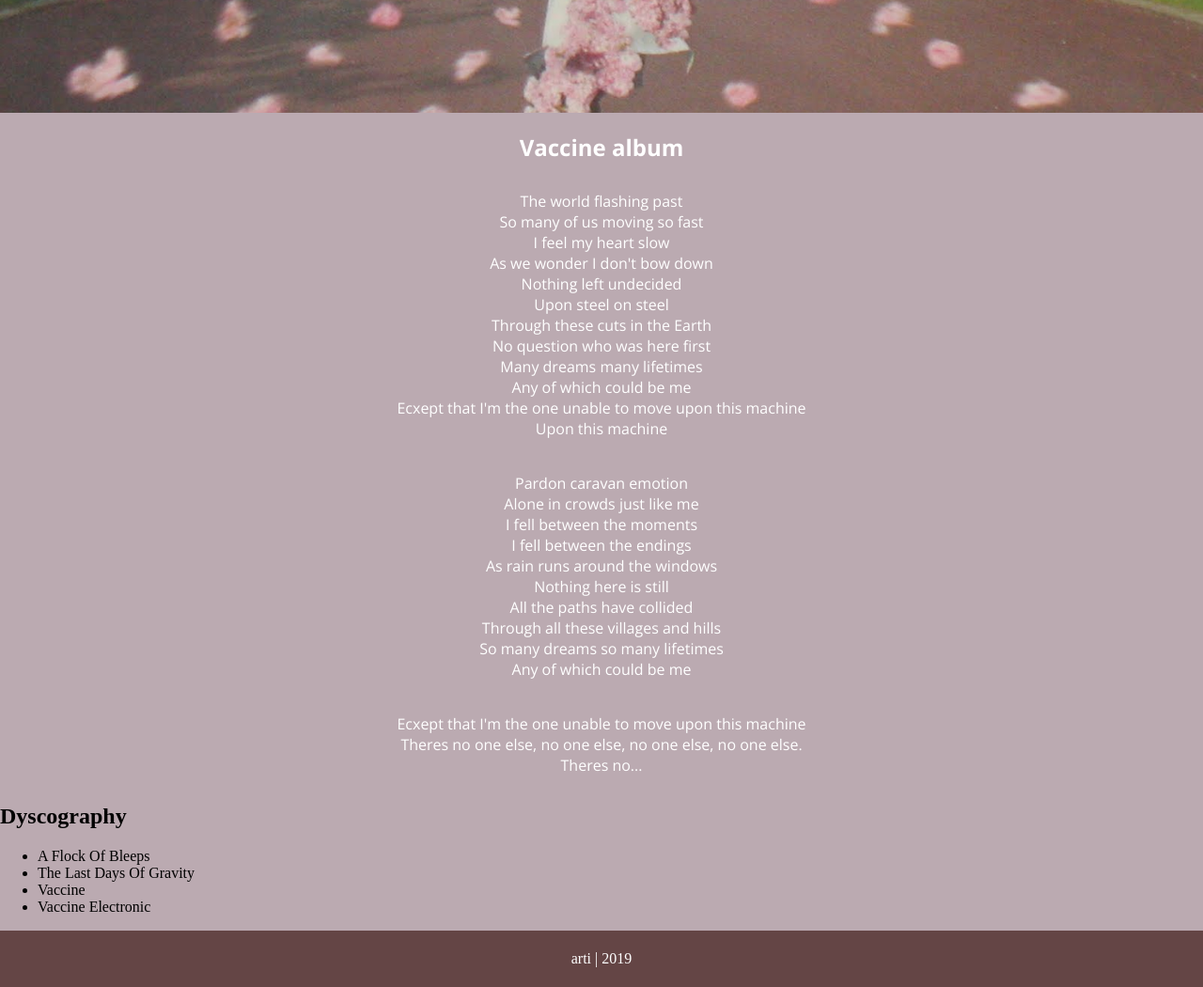
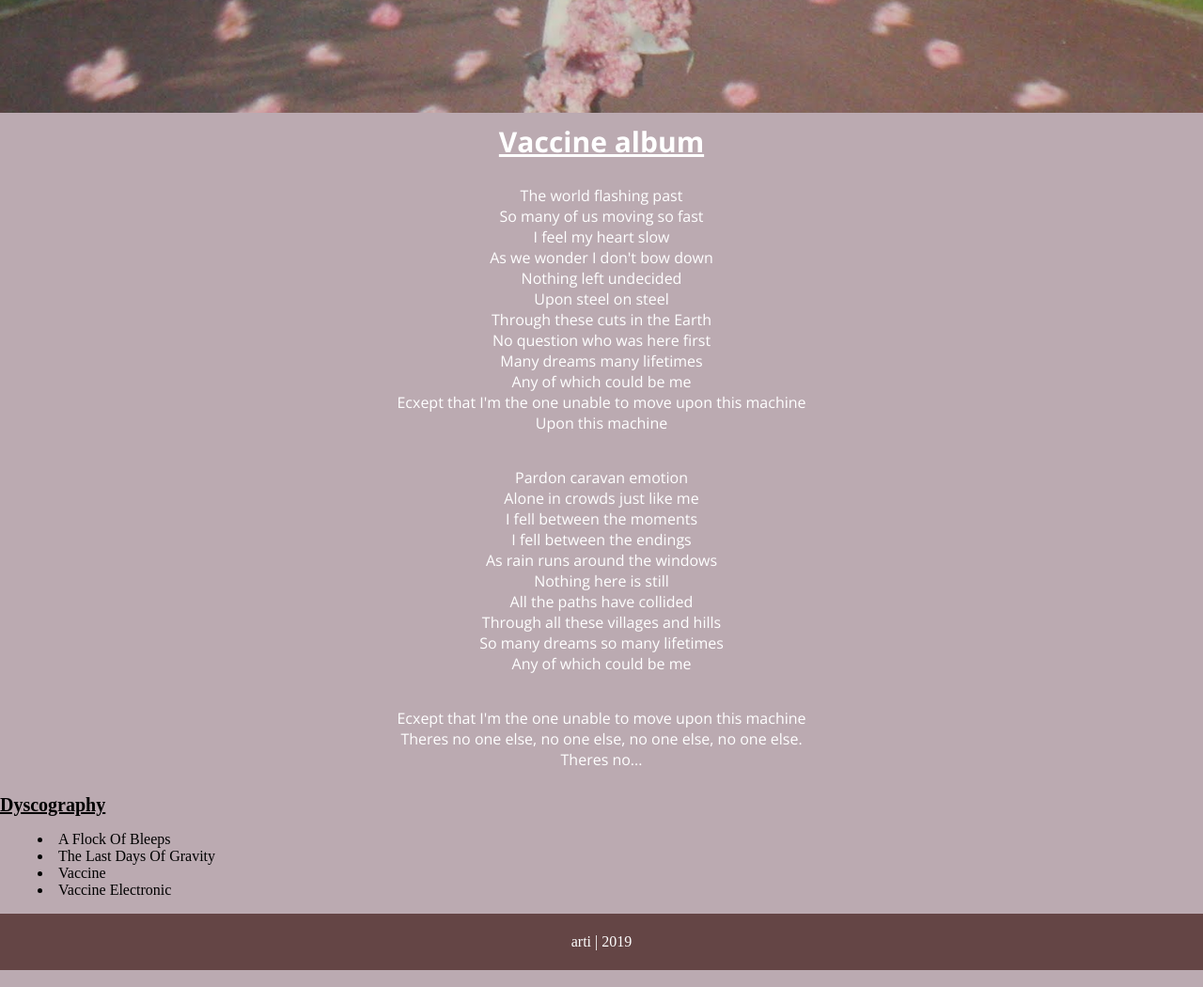
Before and after one commit to arti-zachara/7.4-learning-git, a plain HTML site: page index.html in a window 1280 px wide. Shown: the part 360-1410 px from the top of the page at 94% size. Drawn offline with nearby package versions, Linux system fonts and the light colour scheme.

Commit message:
Add and modify section styles

```diff
--- a/scss/_header.scss
+++ b/scss/_header.scss
@@ -1,6 +1,6 @@
 header {
     height: 60vh;
-	background: url("../images/vaccine.JPG");
+	background: url("/images/vaccine.JPG");
 	background-size: cover;
   	background-position: center;
     margin: 0 auto;
--- a/scss/styles.scss
+++ b/scss/styles.scss
@@ -10,14 +10,29 @@ body {
 .container {
 	max-width: 1200px;
   	margin: 0 auto;
-  	width: 80%;
+	width: 80%;
+	font-family: 'Open sans', sans-serif;
+	text-align: center;
+	color: white;
+}
+
+h2 {
+	font-size: 20px;
+	text-decoration: underline;
+	margin: 10px 0 0 0;
 }
 
 .lyrics {
-	color: white;
-	font-family: 'Open sans', sans-serif;
-	text-align: center;
 	p {
 		padding: 10px 0;
 	}
+	h2 {
+		font-size: 30px;
+	}
 }
+.dyscography {
+
+	ul {
+		list-style-position: inside;
+	}
+}
```
Also changed, not shown: scss/styles.css, 1 other file.
